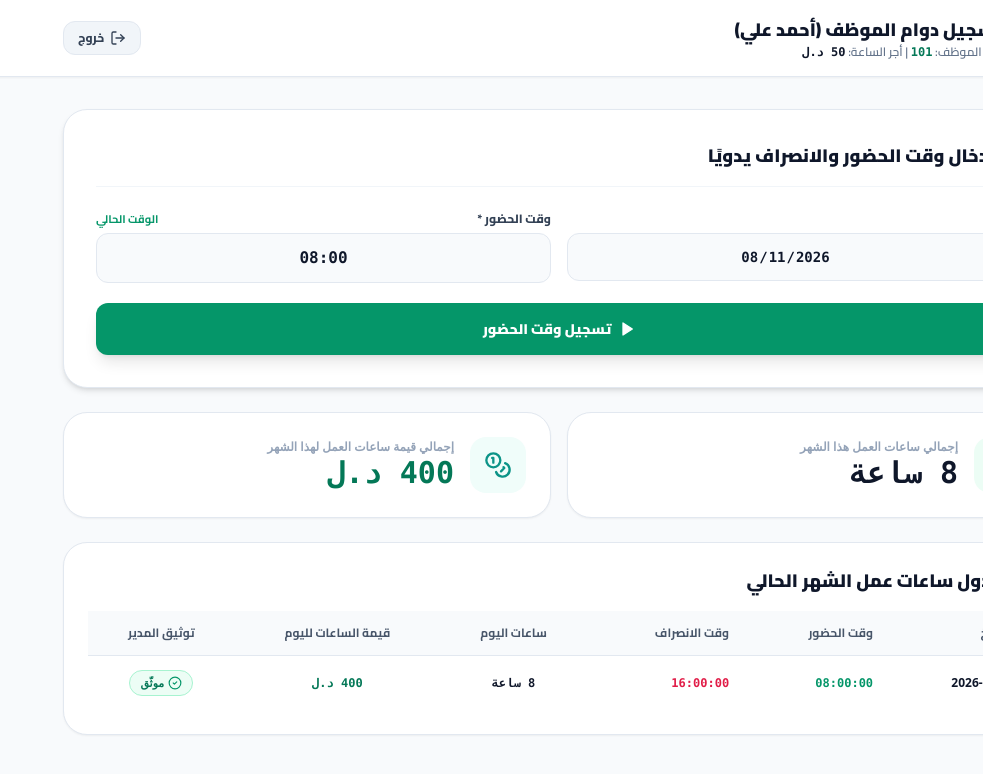
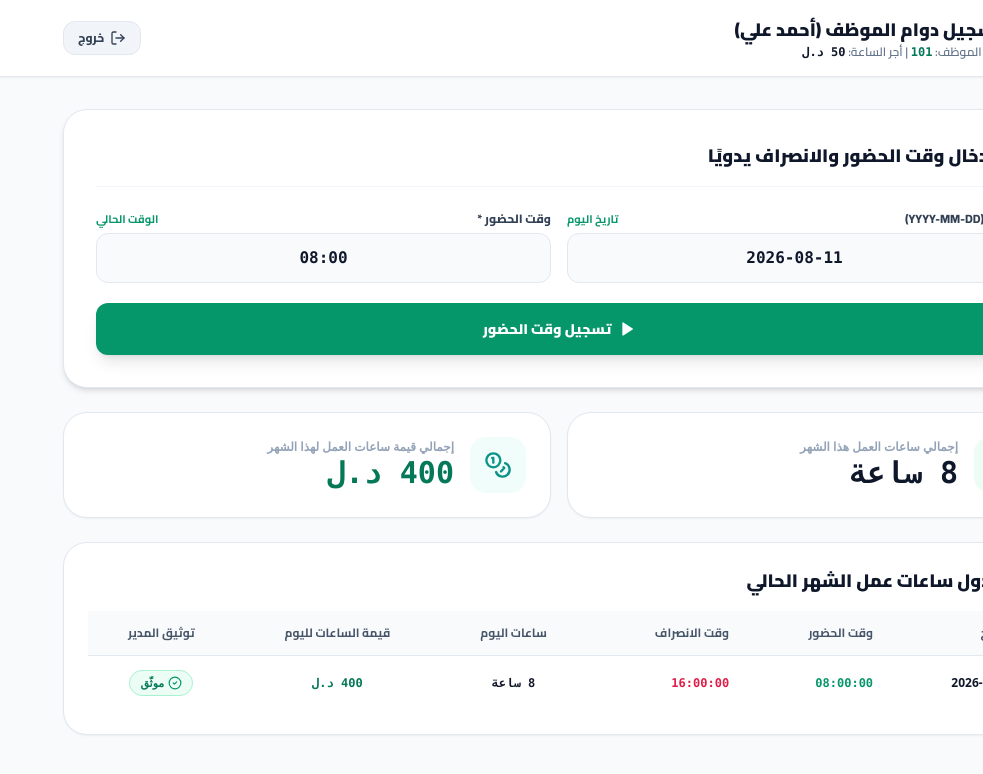
Before and after one commit to abdo21st/at.baitak, a Next.js app: page /dashboard/employee in a window 1280 px wide. Shown: the top 774 px of the page, without its empty margins (297-1280 px from the left). Built offline with nearby package versions, Linux system fonts and the light colour scheme.

Commit message:
Enforce text date inputs formatted in 0-9 Western numerals to override browser localizations

```diff
--- a/src/app/dashboard/employee/page.tsx
+++ b/src/app/dashboard/employee/page.tsx
@@ -12,7 +12,7 @@ export default function EmployeeDashboard() {
   const [user, setUser] = useState<User>(initialUsers[1]); // Default Ahmed Ali (101)
   const [records, setRecords] = useState<AttendanceRecord[]>(initialAttendanceRecords);
 
-  // Separate Check-in vs Check-out Inputs
+  // Date and Time inputs using strictly Western English digits (0-9)
   const [entryDate, setEntryDate] = useState<string>(getCurrentDateFormatted());
   const [checkInTime, setCheckInTime] = useState<string>('08:00');
   const [checkOutTime, setCheckOutTime] = useState<string>('16:00');
@@ -138,6 +138,10 @@ export default function EmployeeDashboard() {
     setCheckOutTime(now.substring(0, 5));
   };
 
+  const setTodayDate = () => {
+    setEntryDate(getCurrentDateFormatted());
+  };
+
   const handleLogout = () => {
     localStorage.removeItem('currentUser');
     router.push('/login');
@@ -186,18 +190,31 @@ export default function EmployeeDashboard() {
           {!isCheckedIn ? (
             <form onSubmit={handleCheckInSubmit} className="space-y-5">
               <div className="grid grid-cols-1 sm:grid-cols-2 gap-4 text-xs font-bold">
+                {/* Date Input formatted strictly in Western numerals (YYYY-MM-DD) */}
                 <div>
-                  <label className="block text-slate-700 mb-1.5 font-extrabold">التاريخ</label>
+                  <div className="flex items-center justify-between mb-1.5">
+                    <label className="text-slate-700 font-extrabold">التاريخ (YYYY-MM-DD)</label>
+                    <button
+                      type="button"
+                      onClick={setTodayDate}
+                      className="text-[11px] text-emerald-600 hover:underline font-bold"
+                    >
+                      تاريخ اليوم
+                    </button>
+                  </div>
                   <input
-                    type="date"
+                    type="text"
                     required
                     lang="en-US"
+                    dir="ltr"
                     value={entryDate}
                     onChange={(e) => setEntryDate(e.target.value)}
-                    className="w-full bg-slate-50 border border-slate-200 rounded-xl p-3 text-slate-900 font-mono text-center text-sm font-bold focus:outline-none focus:border-emerald-500"
+                    placeholder="2026-08-11"
+                    className="w-full bg-slate-50 border border-slate-200 rounded-xl p-3 text-slate-900 font-mono text-center text-base font-black focus:outline-none focus:border-emerald-500"
                   />
                 </div>
 
+                {/* Check-in Time Input with Western numerals (HH:mm) */}
                 <div>
                   <div className="flex items-center justify-between mb-1.5">
                     <label className="text-slate-700 font-extrabold">وقت الحضور *</label>
@@ -245,6 +262,7 @@ export default function EmployeeDashboard() {
               </div>
 
               <div className="grid grid-cols-1 gap-4 text-xs font-bold">
+                {/* Check-out Time Input with Western numerals (HH:mm) */}
                 <div>
                   <div className="flex items-center justify-between mb-1.5">
                     <label className="text-slate-700 font-extrabold">وقت الانصراف *</label>
```
